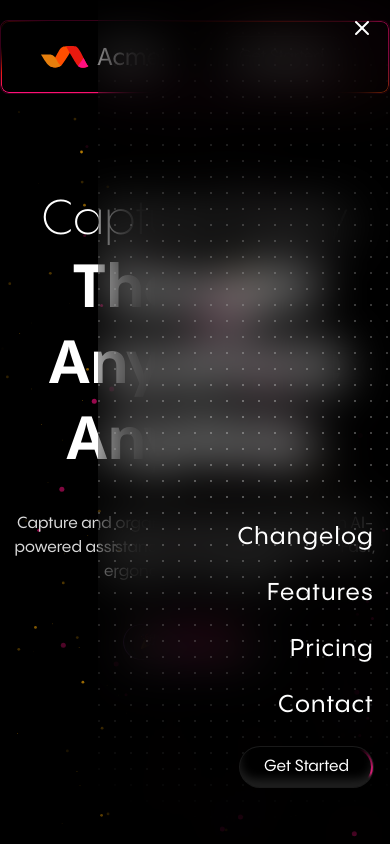
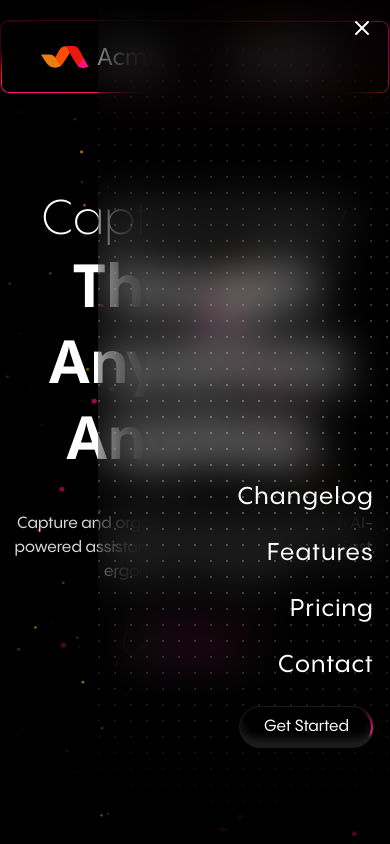
Before and after one commit to lawlesx/acme, a Next.js app: page / in a window 390 px wide. Both pictures are taken after a click on the button 346 px from the left and 800 px from the top of the page. Shown: the top 844 px of the page. Built offline with nearby package versions, Linux system fonts and the light colour scheme.

Commit message:
Update ResponsiveNav.tsx

```diff
--- a/src/components/ResponsiveNav.tsx
+++ b/src/components/ResponsiveNav.tsx
@@ -39,7 +39,7 @@ const ResponsiveNav = () => {
         >
           <DotPattern className={cn('[mask-image:radial-gradient(400px_circle_at_center,white,transparent)]')} />
           <X className='ml-auto h-6 w-6 cursor-pointer' onClick={() => setIsOpen(false)} />
-          <div className='z-[1] my-10 flex w-full flex-col items-end gap-6'>
+          <div className='z-[1] mb-20 mt-10 flex w-full flex-col items-end gap-6'>
             {navItems.map((item, i) => (
               <Link key={i} href='#' className='text-2xl tracking-wider text-white'>
                 {item}
```
